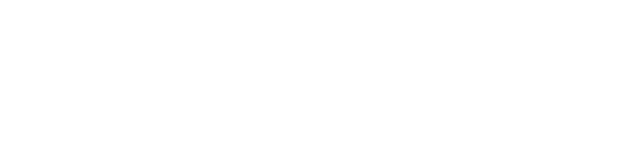
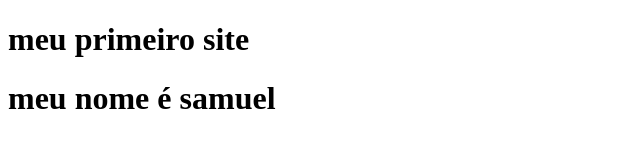
Before and after one commit to cat3913/meu-projeto-samuel, a plain HTML site: page index.html in a window 1280 px wide. Shown: the whole page, without its empty margins (0-640 px from the left). Drawn offline with Linux system fonts and the light colour scheme.

Commit message:
primeiro site

```diff
--- a/index.html
+++ b/index.html
@@ -6,6 +6,7 @@
     <title>Document</title>
 </head>
 <body>
-
+    <h1>meu primeiro site</h1>
+    <h1>meu nome é samuel</h1>
 </body>
 </html>
```
